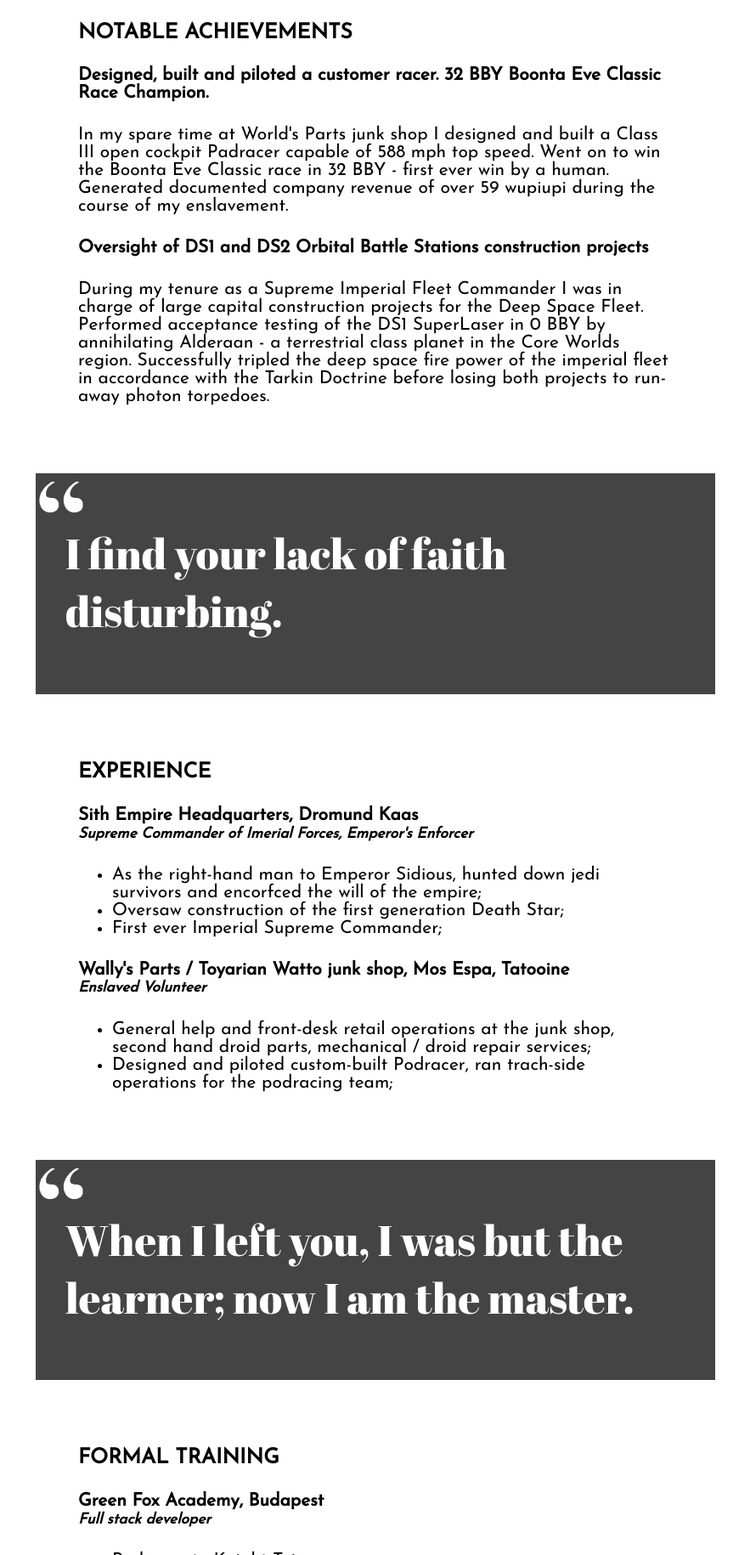
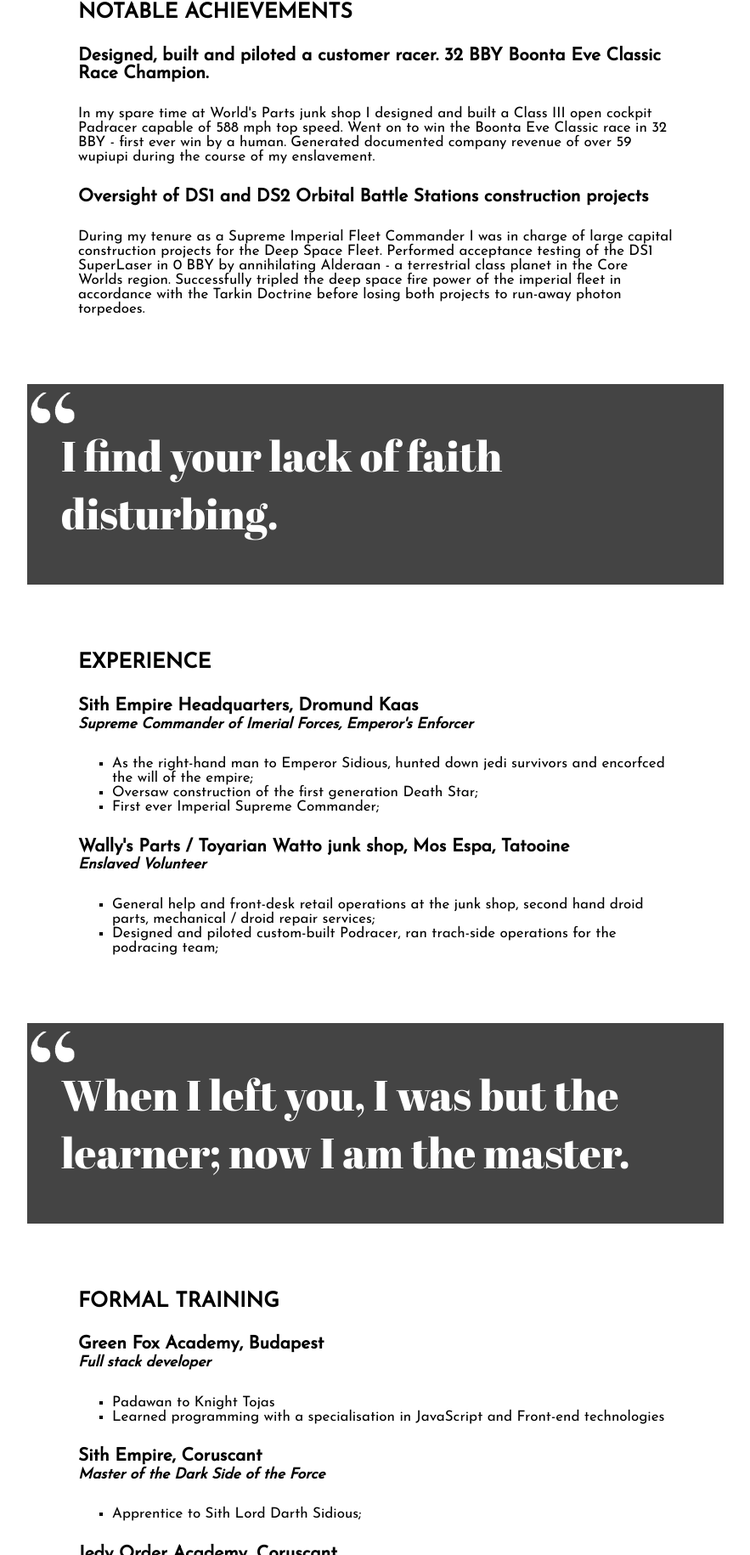
Before and after one commit to greenfox-velox/attilakrupl, a plain HTML site: page week-01/day-4/project/anakin/index.html in a window 1280 px wide. Shown: the part 970-2800 px from the top of the page at 85% size, without its empty margins (198-1081 px from the left). Drawn offline with Linux system fonts and the light colour scheme.

Commit message:
Anakin CV 03 06-05-16

```diff
--- a/week-01/day-4/project/anakin/index.html
+++ b/week-01/day-4/project/anakin/index.html
@@ -9,10 +9,10 @@
     <link href="https://fonts.googleapis.com/css?family=Josefin+Sans" rel="stylesheet" type="text/css">
   </head>
   <body>
-    <div class="header">
-      <h3 class="header-hello">Hi, My name is</h3>
-      <h1 class="header-name">Anakin Skywalker</h1>
-    </div>
+    <header>
+      <h3 class="header hello">Hi, My name is</h3>
+      <h1 class="header name">Anakin Skywalker</h1>
+    </header>
     <div>
       <div class="cv-text">
         <p><strong>Analytical, goal oriented leader</strong> with proven track record in management and enforcement Space Fleet Operations and Frontend Development. Wide range of hands-on experience, including:</p>
@@ -23,9 +23,9 @@
           <li>Fugitive recovery services</li>
       </div>
       <blockquote>
-        <h1 class="quotation-text">Together we can rule the galaxy</h1>
+        Together we can rule the galaxy
       </blockquote>
-      <div class="cv-text">
+      <div class="cv-text smaller">
         <h3>NOTABLE ACHIEVEMENTS</h3>
         <h4>Designed, built and piloted a customer racer. 32 BBY Boonta Eve Classic Race Champion.</h4>
         <p>In my spare time at World's Parts junk shop I designed and built a Class III open cockpit Padracer capable of 588 mph top speed. Went on to win the Boonta Eve Classic race in 32 BBY - first ever win by a human. Generated documented company revenue of over 59 wupiupi during the course of my enslavement.</p>
@@ -33,9 +33,9 @@
         <p>During my tenure as a Supreme Imperial Fleet Commander I was in charge of large capital construction projects for the Deep Space Fleet. Performed acceptance testing of the DS1 SuperLaser in 0 BBY by annihilating Alderaan - a terrestrial class planet in the Core Worlds region. Successfully tripled the deep space fire power of the imperial fleet in accordance with the Tarkin Doctrine before losing both projects to run-away photon torpedoes.</p>
       </div>
       <blockquote>
-        <h1 class="quotation-text">I find your lack of faith disturbing.</h1>
+        I find your lack of faith disturbing.
       </blockquote>
-      <div class="cv-text">
+      <div class="cv-text smaller">
         <h3>EXPERIENCE</h3>
         <h4>Sith Empire Headquarters, Dromund Kaas</h4>
         <h5><em>Supreme Commander of Imerial Forces, Emperor's Enforcer</em></h5>
@@ -52,9 +52,9 @@
         </ul>
       </div>
       <blockquote>
-        <h1 class="quotation-text">When I left you, I was but the learner; now I am the master.</h1>
+        When I left you, I was but the learner; now I am the master.
       </blockquote>
-      <div class="cv-text" id="div-border">
+      <div class="cv-text div-border smaller">
         <h3>FORMAL TRAINING</h3>
         <h4>Green Fox Academy, Budapest</h4>
         <h5><em>Full stack developer</em></h5>
@@ -74,7 +74,7 @@
           <li>Graduated with donors;</li>
         </ul>
       </div>
-      <div  class="cv-text">
+      <div class="cv-text">
         <h3>PERSONAL INTERESTS</h3>
         <ul>
           <li>Midi-Chlordan research as a hobby;</li>
--- a/week-01/day-4/project/anakin/style.css
+++ b/week-01/day-4/project/anakin/style.css
@@ -2,7 +2,7 @@ body {
   font-family: "Josefin Sans", sans-serif;
 }
 
-.header {
+header {
   height: 402px;
   width: 1275px;
   margin: -40px auto 0px auto;
@@ -11,21 +11,21 @@ body {
   background-image: url("anakin.png");
 }
 
-.header-hello {
-  padding: 250px 0px 0px 290px;
-  font-size: 35px;
+.header {
   font-family: "Abril Fatface", cursive;
   color: #222;
   font-weight: 300;
 }
 
-.header-name {
-  font-family: "Abril Fatface", cursive;
-  color: #222;
+.hello {
+  padding: 250px 0px 0px 290px;
+  font-size: 35px;
+}
+
+.name {
   padding: 0px 0px 50px 290px;
   margin-top: -50px;
   font-size: 70px;
-  font-weight: 300;
 }
 
 .cv-text {
@@ -36,28 +36,22 @@ body {
 
 blockquote {
   font-family: "Abril Fatface", cursive;
+  font-size: 50px;
+  font-weight: 300;
   color: white;
-  font-size: 25px;
-  max-width: 800px;
+  text-align: left center;
+  width: 780px;
   height: auto;
-  padding-bottom: 30px;
+  padding: 50px 0px 50px 40px;
+  margin: 80px auto 0 auto;
   background-color: rgb(68, 68, 68);
-  margin: 80px auto 0 auto;
-  text-align: center;
   background-image: url("quo.jpg");
   background-position: left top;
   background-repeat: no-repeat;
   background-size: 60px;
-}
+  }
 
-.quotation-text {
-  padding-top: 60px;
-  font-weight: 300;
-  padding-left: 35px;
-  text-align: left;
-}
-
-#div-border {
+.div-border {
   border-bottom: 4px solid black;
   font-weight: 400;
 }
@@ -65,3 +59,11 @@ blockquote {
 h5 {
   margin-top: -25px;
 }
+
+.smaller p, .smaller li {
+  font-size: 17px;
+}
+
+li {
+  list-style-type: square;
+}
```
